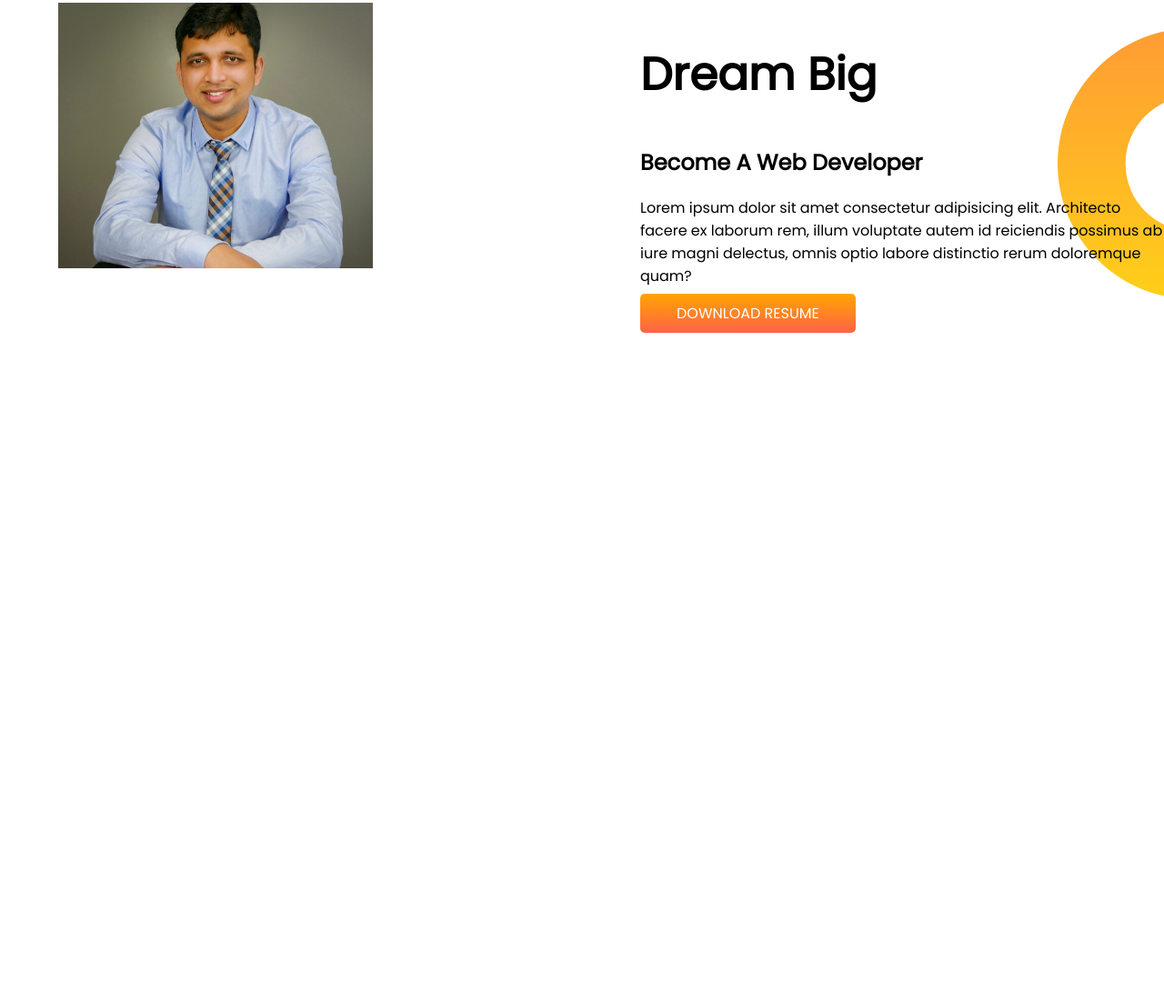
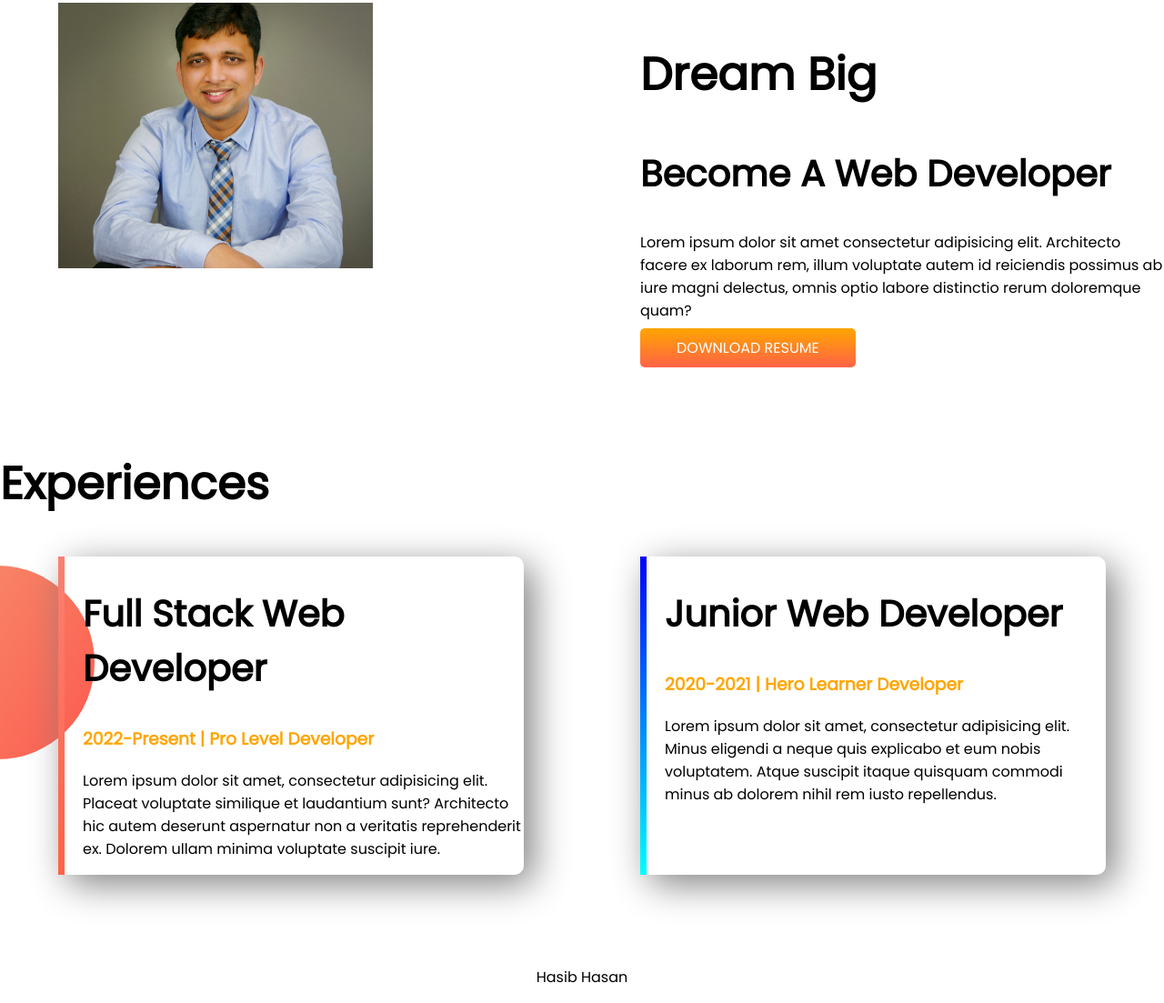
Before and after one commit to Hasib89/developer-portfolio, a plain HTML site: page index.html in a window 1280 px wide. Shown: the part 560-1663 px from the top of the page at 91% size. Before the commit the page ends 1017 px from the top, so only its background shows below. Drawn offline with Linux system fonts and the light colour scheme.

Commit message:
newly added

```diff
--- a/index.html
+++ b/index.html
@@ -13,7 +13,7 @@
 </head>
 
 <body>
-    <section class="top-banner">
+    <section class="top-banner flexible-container">
         <div class="half-width">
             <h1>Welcome To</h1>
             <h1><span class="orange-color">Hasib Hasan</span> World!</h1>
@@ -28,7 +28,7 @@
         </div>
 
     </section>
-    <section class="dream-big">
+    <section class="dream-bi flexible-container">
         <div class="half-width">
             <img src="my_images/hasib0.jpg" alt="">
         </div>
@@ -42,6 +42,31 @@
         </div>
 
     </section>
+    <section class="experience-area">
+        <h1>Experiences</h1>
+        <div class="flexible-container">
+            <div id="web-dev1" class="experience-item">
+                <h2>Full Stack Web Developer</h2>
+                <h3 class="orange-color">2022-Present | Pro Level Developer</h3>
+                <p>Lorem ipsum dolor sit amet, consectetur adipisicing elit. Placeat voluptate similique et laudantium
+                    sunt?
+                    Architecto hic autem deserunt aspernatur non a veritatis reprehenderit ex. Dolorem ullam minima
+                    voluptate suscipit iure.</p>
+            </div>
+            <div id="web-dev" class="experience-item">
+                <h2>Junior Web Developer</h2>
+                <h3 class="orange-color">2020-2021 | Hero Learner Developer</h3>
+                <p>Lorem ipsum dolor sit amet, consectetur adipisicing elit. Minus eligendi a neque quis explicabo et
+                    eum
+                    nobis voluptatem. Atque suscipit itaque quisquam commodi minus ab dolorem nihil rem iusto
+                    repellendus.
+                </p>
+            </div>
+        </div>
+    </section>
+    <footer>
+        <p>Hasib Hasan</p>
+    </footer>
 </body>
 
 </html>
--- a/style.css
+++ b/style.css
@@ -5,10 +5,13 @@ body{
 h1{
     font-size: 50px;
 }
+h2{
+    font-size: 40px;
+}
 .orange-color{
     color: orange;
 }
-section{
+.flexible-container{
     display: flex;
     margin-bottom: 100px;
 }
@@ -36,3 +39,29 @@ section{
     background-repeat: no-repeat;
     background-position: right;
 }
+.experience-area{
+    background-image: url(images/exp-bg.png);
+    background-repeat: no-repeat;
+    background-position: left;
+}
+.experience-item{
+    width: 40%;
+    margin-left: 5%;
+    margin-right: 5%;
+    padding-left: 20px;
+    box-shadow: 10px 10px 40px gray;
+    border-radius: 10px;
+}
+#web-dev{
+    border-left: 7px solid;
+    border-image: linear-gradient(blue, cyan);
+    border-image-slice: 1;
+}
+#web-dev1{
+    border-left: 7px solid;
+    border-image: linear-gradient(salmon, tomato);
+    border-image-slice: 1;
+}
+footer p{
+    text-align: center;
+}
```
